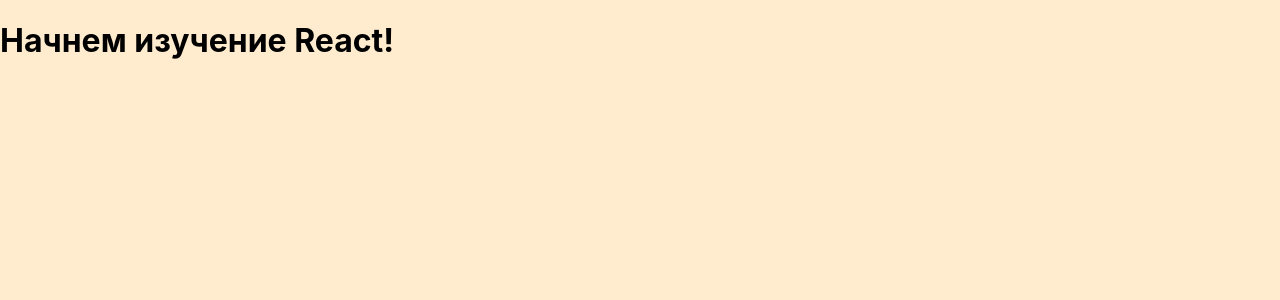
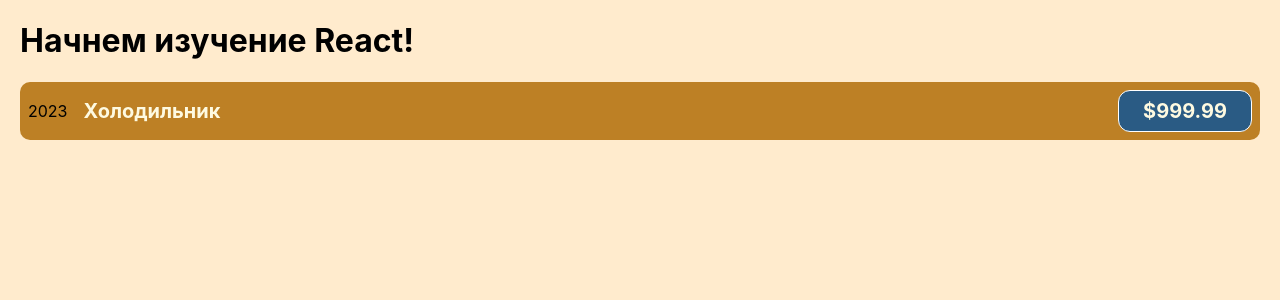
Before and after one commit to lmalunin/piter_react_allahwerdov, a React (Create React App) app: page / in a window 1280 px wide. Shown: the top 300 px of the page. Built offline with nearby package versions, Linux system fonts and the light colour scheme.

Commit message:
добавление стилей css (lesson 19)

```diff
--- /dev/null
+++ b/src/components/CostItem.css
@@ -0,0 +1,55 @@
+.cost-item {
+  display: flex;
+  justify-content: space-between;
+  align-items: center;
+  padding: 0.5rem;
+  margin: 1rem 0;
+  background-color: #bd8025;
+  border-radius: 10px;
+}
+
+.cost-item__description {
+  display: flex;
+  flex-direction: column;
+  gap: 1rem;
+  align-items: flex-end;
+  flex-flow: column-reverse;
+  justify-content: flex-start;
+  flex: 1;
+}
+
+.cost-item h2 {
+  color: #3a3a3a;
+  font-size: 1rem;
+  flex: 1;
+  margin: 0 1rem;
+  color: #fefae1;
+}
+
+.cost-item__price {
+  font-size: 1rem;
+  font-weight: bold;
+  color: #fefae1;
+  background-color: #2a5b84;
+  border: 1px solid white;
+  padding: 0.5rem;
+  border-radius: 12px;
+}
+
+@media (min-width: 580px) {
+  .cost-item__description {
+    flex-direction: row;
+    align-items: center;
+    justify-content: flex-start;
+    flex: 1;
+  }
+
+  .cost-item__description h2 {
+    font-size: 1.25rem;
+  }
+
+  .cost-item__price {
+    font-size: 1.25rem;
+    padding: 0.5rem 1.5rem;
+  }
+}
--- a/src/components/CostItem.tsx
+++ b/src/components/CostItem.tsx
@@ -1,12 +1,16 @@
+import './CostItem.css';
+
 function CostItem() {
-    return
-    <div>
-        <div>Date</div>
-        <div>
-          <h2>Title</h2>
-          <div>$999.99</div>
-        </div>
-    </div>;
+    return (
+    <div className='cost-item'>
+               <div>2023</div>
+               <div className='cost-item__description'>
+              <h2>Холодильник</h2>
+              <div className='cost-item__price'>$999.99</div>
+            </div>
+         </div>
+    );
+
 }
 
 export default CostItem;
--- a/src/index.css
+++ b/src/index.css
@@ -1,5 +1,5 @@
 body {
-  margin: 0;
+  margin: 20px;
   background-color: blanchedalmond;
   font-family: -apple-system, BlinkMacSystemFont, 'Segoe UI', 'Roboto', 'Oxygen',
     'Ubuntu', 'Cantarell', 'Fira Sans', 'Droid Sans', 'Helvetica Neue',
```
